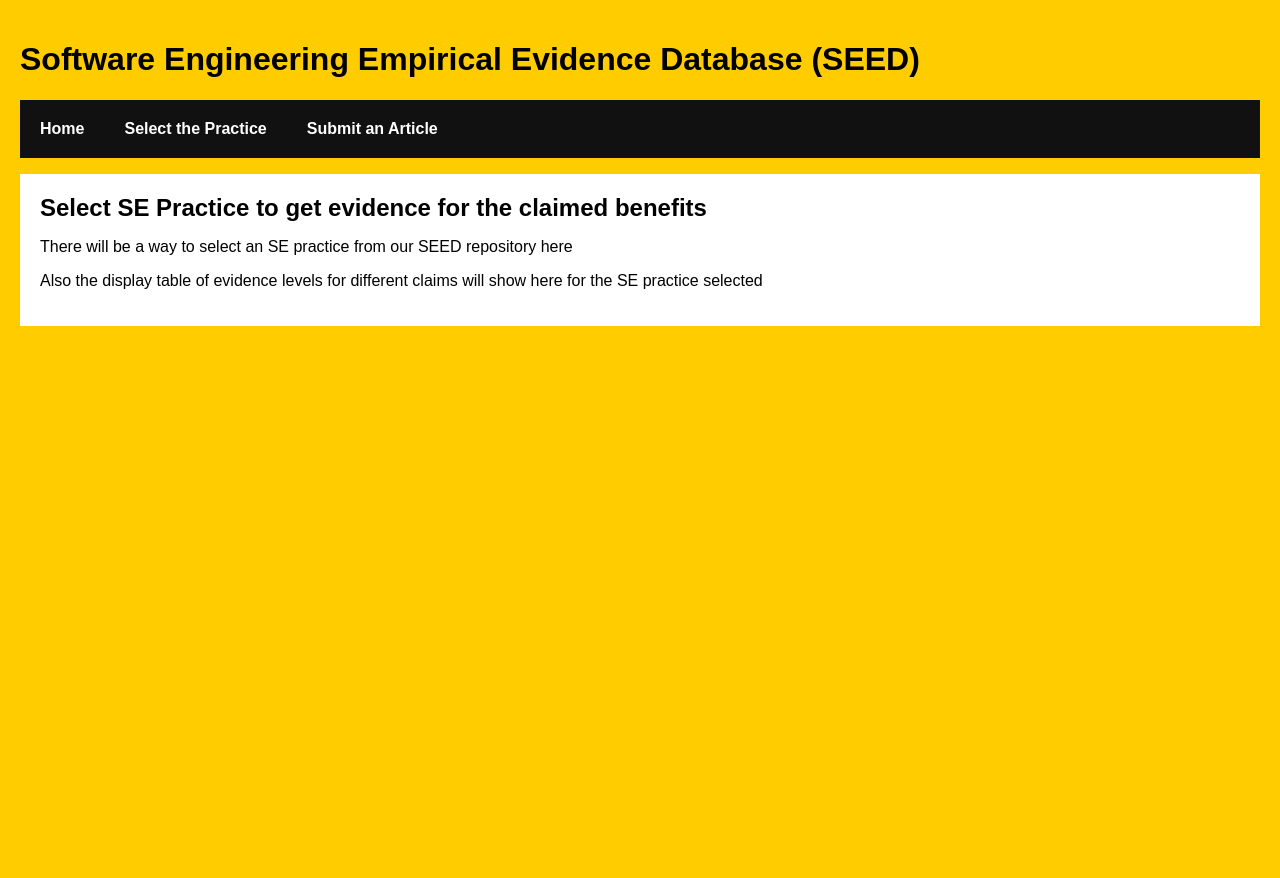
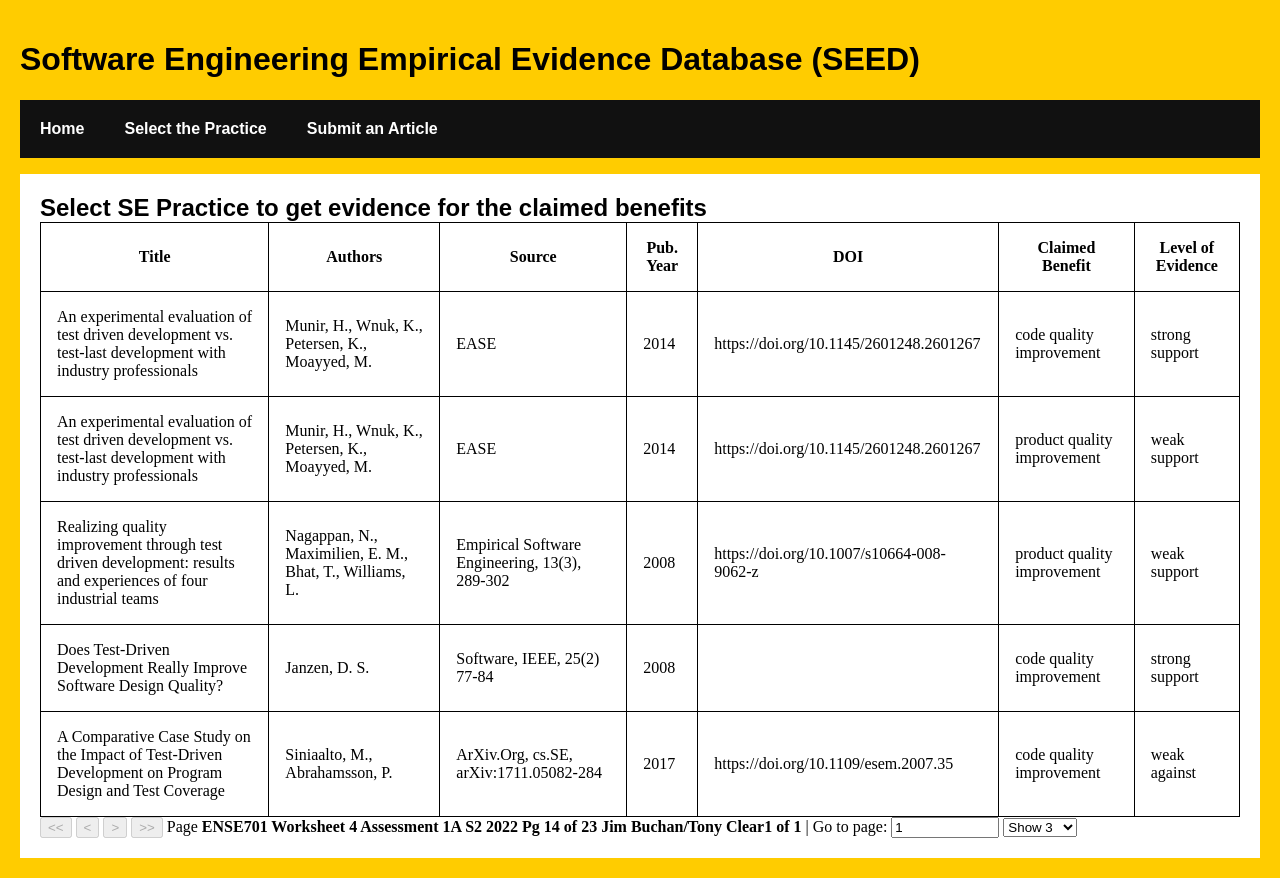
Before and after one commit to yeoj1092/cise_ass1a_worksheet4, a React (Create React App) app in the folder frontend/: page /SEPractice in a window 1280 px wide. Before the commit the page ends 800 px from the top, so only its background shows below. Built offline with nearby package versions, Linux system fonts and the light colour scheme.

Commit message:
Update SE-Practice.js

```diff
--- a/frontend/src/pages/SE-Practice.js
+++ b/frontend/src/pages/SE-Practice.js
@@ -1,12 +1,17 @@
-import React from "react";
-
+import articles from "../dummydata/articles.js";
+import Styles from "../components/tablestyle.js";
+import Table from "../components/evidencetable.js";
+import tablecolumns from "../components/tablecolumns.js";
 const SEPractice = () => {
     return (
       <div>
         <h2>Select SE Practice to get evidence for the claimed benefits</h2>
-        <p>There will be a way to select an SE practice from our SEED repository here</p>
-        <p>Also the display table of evidence levels for different claims will show here for
-the SE practice selected</p>
+               <Styles>
+                 <Table
+                  data={articles}
+                  columns={tablecolumns}
+                 />
+              </Styles>
       </div>
     );
 }
```
